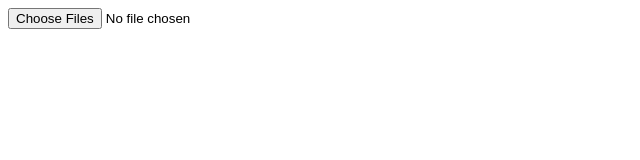
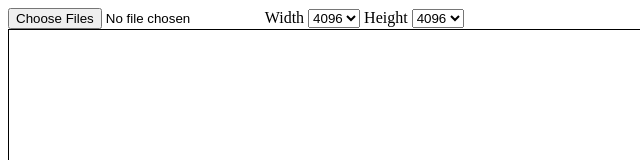
Before and after one commit to TodePond/Spriter, a plain HTML site: page index.html in a window 1280 px wide. Shown: the top 160 px of the page, without its empty margins (0-640 px from the left). Drawn offline with Linux system fonts and the light colour scheme.

Commit message:
add dropdown for different canvas sizes

```diff
--- a/index.html
+++ b/index.html
@@ -1,4 +1,25 @@
 <input id="uploader" type="file" id="input" multiple>
+<label for="width">Width</label>
+<select id="width" onchange="updateCanvasSize()">
+	<option value="8192">8192</option>
+	<option value="4096" selected>4096</option>
+	<option value="2048">2048</option>
+	<option value="1024">1024</option>
+	<option value="512">512</option>
+	<option value="256">256</option>
+	<option value="128">128</option>
+</select>
+
+<label for="height">Height</label>
+<select id="height" onchange="updateCanvasSize()">
+	<option value="8192">8192</option>
+	<option value="4096" selected>4096</option>
+	<option value="2048">2048</option>
+	<option value="1024">1024</option>
+	<option value="512">512</option>
+	<option value="256">256</option>
+	<option value="128">128</option>
+</select>
 
 <canvas width=4096 height=4096>
 </canvas>
@@ -6,7 +27,17 @@
 <script>
 
 const canvas = document.querySelector("canvas")
+canvas.style.border = "1px solid black"
+canvas.style.display = "block"
 const context = canvas.getContext("2d")
+
+const updateCanvasSize = () => {
+	console.log("Updating canvas size")
+	const width = document.querySelector("#width").value
+	const height = document.querySelector("#height").value
+	canvas.width = width
+	canvas.height = height
+}
 
 let queue = []
 let loadedCount = 0
```
